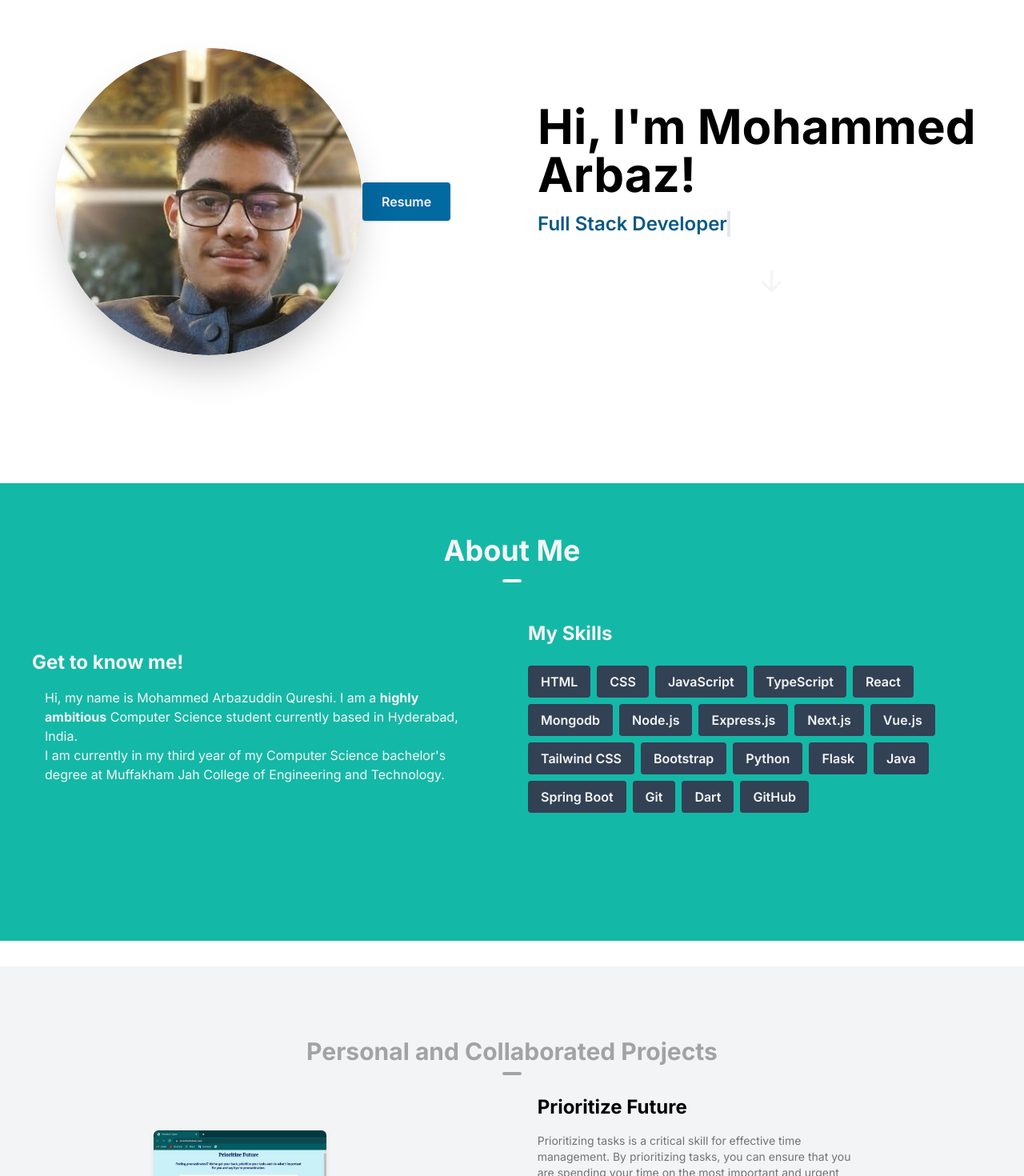
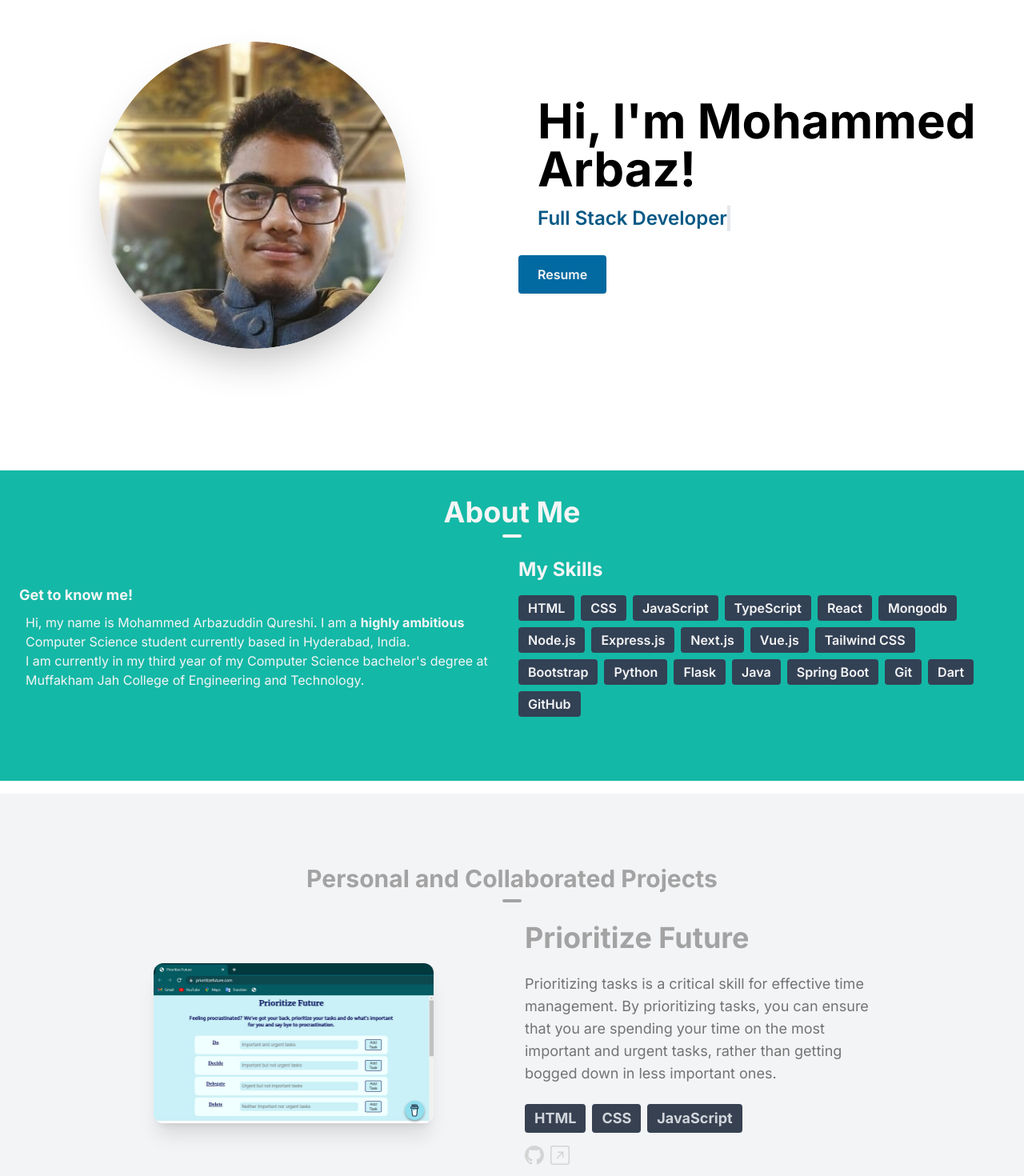
Before and after one commit to mohammedarbaz119/portfolio, a Next.js app: page / in a window 1280 px wide. Shown: the part 100-1570 px from the top of the page at 80% size. Built offline with nearby package versions, Linux system fonts and the light colour scheme.

Commit message:
fix error

```diff
--- a/app/Components/About.tsx
+++ b/app/Components/About.tsx
@@ -19,39 +19,39 @@ const skills = [
   { skill: "Dart" },
   { skill: "GitHub" },
 ];
+
 const AboutSection = () => {
   return (
     <section id="about" className="bg-teal-500 text-neutral-100">
-      <div className="my-8 pb-8 md:py-16 md:pb-32 p-2">
-        <h1 className="text-center font-bold text-4xl">
+      <div className="my-4 pb-4 md:py-8 md:pb-16 p-2">
+        <h1 className="text-center font-bold text-2xl md:text-4xl">
           About Me
-          <hr className="w-6 h-1 mx-auto my-4 bg-neutral-100 border-0 rounded"></hr>
+          <hr className="w-6 h-1 mx-auto my-2 bg-neutral-100 border-0 rounded"></hr>
         </h1>
 
-        <div className="flex flex-col space-y-6 items-center justify-center md:space-x-10 md:space-y-0 md:p-8 md:flex-row md:text-left">
-          <div className="md:w-1/2">
-            <h1 className="text-center text-2xl font-bold mb-4 md:text-left">
+        <div className="flex flex-col space-y-4 items-center justify-center md:space-x-4 md:space-y-0 md:p-4 md:flex-row md:text-left">
+          <div className="md:w-full">
+            <h1 className="text-center text-lg font-bold mb-2 md:text-left">
               Get to know me!
             </h1>
-            <p className="mx-4">
+            <p className="mx-2 text-sm md:text-base">
               Hi, my name is Mohammed Arbazuddin Qureshi. I am a{" "}
               <span className="font-bold">highly ambitious</span> Computer
               Science student currently based in Hyderabad, India.
             </p>
-            <p className="mx-4">
-              I am currently in my third year of my Computer Science
-              bachelor&apos;s degree at Muffakham Jah College of Engineering and
-              Technology.
+            <p className="mx-2 text-sm md:text-base">
+              I am currently in my third year of my Computer Science bachelor's
+              degree at Muffakham Jah College of Engineering and Technology.
             </p>
           </div>
-          <div className="text-center md:w-1/2 md:text-left">
-            <h1 className="text-2xl font-bold mb-4">My Skills</h1>
-            <div className="flex flex-wrap flex-row justify-center md:justify-start">
+          <div className="text-center md:w-full md:text-left">
+            <h1 className="text-lg font-bold mb-2 md:text-2xl">My Skills</h1>
+            <div className="flex flex-wrap justify-center md:justify-start">
               {skills.map((item, idx) => {
                 return (
                   <p
                     key={idx}
-                    className="bg-slate-700 px-4 py-2 mr-2 mt-2 text-neutral-100 rounded font-semibold"
+                    className="bg-slate-700 px-3 py-1 mr-2 mt-2 text-neutral-100 rounded font-semibold text-sm md:text-base"
                   >
                     {item.skill}
                   </p>
--- a/app/Components/Hero.tsx
+++ b/app/Components/Hero.tsx
@@ -4,6 +4,8 @@ import { motion, useAnimation } from "framer-motion";
 import { Link } from "react-scroll";
 import { HiArrowDown } from "react-icons/hi";
 import Image from "next/image";
+
+// ... (imports remain unchanged)
 
 const Hero = () => {
   const intro: string[] = [
@@ -32,7 +34,7 @@ const Hero = () => {
   return (
     <section id="home" className="text-neutral-100">
       <div className="flex flex-col items-center justify-center animate-fadeIn animation-delay-2 my-6 py-8 sm:py-16 md:py-20 lg:py-32 md:flex-row md:space-x-4 md:text-left">
-        <div className="md:mt-2 md:w-1/2 px-1.5 flex items-center justify-center">
+        <div className="md:w-1/2 px-1.5 flex items-center justify-center">
           <div className="relative rounded-full overflow-hidden w-64 h-64 md:w-96 md:h-96 shadow-2xl">
             <Image
               src={"/profile1.jpeg"}
@@ -43,18 +45,11 @@ const Hero = () => {
             />
           </div>
           <br />
-          <a
-            href={"/resume.pdf"}
-            className="text-neutral-100 font-semibold px-6 py-3 bg-sky-700  rounded shadow hover:bg-sky-600"
-            download={"mohammed-resume.pdf"}
-          >
-            Resume
-          </a>
         </div>
-        <div className="md:mt-2 md:w-1/2 flex items-center text-center md:text-left">
+        <div className="md:w-1/2 flex flex-col items-center md:items-start text-center md:text-left">
           <div className="md:mx-6">
             <h2 className="text-2xl font-bold mt-6 md:mt-0 md:text-6xl text-black">
-              Hi, I&#39;m Mohammed Arbaz!
+              Hi, I'm Mohammed Arbaz!
             </h2>
             <motion.h4
               className="mt-4 mb-6 md:text-2xl min-h-full font-semibold text-sky-800 overflow-hidden whitespace-nowrap border-r-4 inline-block"
@@ -63,18 +58,15 @@ const Hero = () => {
             >
               {show}
             </motion.h4>
-            <div className="flex items-center justify-center mt-4">
-              <Link
-                to="about"
-                activeClass="active"
-                spy={true}
-                smooth={true}
-                offset={-100}
-                duration={500}
-              >
-                <HiArrowDown size={35} className="animate-bounce" />
-              </Link>
-            </div>
+          </div>
+          <div className="flex flex-col items-center md:items-start mt-4 md:mt-0">
+            <a
+              href={"/resume.pdf"}
+              className="text-neutral-100 font-semibold px-6 py-3 bg-sky-700 rounded shadow hover:bg-sky-600 mt-2 md:mt-0"
+              download={"mohammed-resume.pdf"}
+            >
+              Resume
+            </a>
           </div>
         </div>
       </div>
--- a/app/Components/NavBar.tsx
+++ b/app/Components/NavBar.tsx
@@ -114,7 +114,7 @@ export default function NavBar() {
 
   const handleScroll = () => {
     const scrollTop = window.scrollY;
-    if (scrollTop > 50) {
+    if (scrollTop > 0) {
       setShowNavbar(true);
     } else {
       setShowNavbar(false);
--- a/app/Components/Projects.tsx
+++ b/app/Components/Projects.tsx
@@ -41,11 +41,6 @@ const projects: ProjectDescription[] = [
   },
 ];
 
-// ... (imports remain unchanged)
-// ... (imports remain unchanged)
-
-// ... (imports remain unchanged)
-
 const Projects = () => {
   return (
     <section
@@ -63,7 +58,7 @@ const Projects = () => {
             <div key={idx} className="w-full max-w-4xl mx-auto">
               <Revealer offset="-100px 0px -100px 0px">
                 <div className="flex flex-col items-center md:flex-row md:space-x-8">
-                  <div className="md:w-1/2 mb-4 md:mb-0 text-center mx-auto">
+                  <div className="md:w-1/2 mb-4 md:mb-0">
                     <a
                       href={project.link || "#"}
                       target="_blank"
@@ -73,24 +68,25 @@ const Projects = () => {
                         <Image
                           src={project.image}
                           alt={project.name}
-                          width={250} // Adjust the width for smaller screens
-                          height={200} // Adjust the height for smaller screens
-                          className="w-full md:w-2/3 lg:w-1/2 rounded-md shadow-md hover:opacity-70"
+                          width={350} // Adjust the width for small screens
+                          height={300}
+                          // Adjust the height for small screens
+                          className="rounded-xl shadow-xl hover:opacity-70"
                         />
                       </div>
                     </a>
                   </div>
-                  <div className="md:w-1/2 md:pl-4 text-left">
-                    <h1 className="text-sm md:text-2xl font-bold mb-2 md:mb-4 text-black">
+                  <div className="md:w-1/2">
+                    <h1 className="text-xl md:text-4xl font-bold mb-4 md:mb-6 text-neutral-400">
                       {project.name}
                     </h1>
-                    <p className="text-xs md:text-sm leading-6 mb-4 text-neutral-500 dark:text-neutral-600">
+                    <p className="text-base md:text-lg leading-6 mb-4 text-neutral-500 dark:text-neutral-600">
                       {project.description}
                     </p>
-                    <p className="text-xs md:text-sm leading-6 mb-4 text-bold flex flex-wrap">
+                    <p className="text-base md:text-lg leading-6 mb-4 text-bold flex flex-wrap">
                       {project.tech?.map((l) => (
                         <span
-                          className="bg-gray-800 px-2 py-1 mr-1 mt-1 text-white rounded font-bold"
+                          className="bg-gray-700 px-3 py-1 mr-2 mt-2 text-gray-300 rounded font-bold"
                           key={l}
                         >
                           {l}
@@ -104,8 +100,8 @@ const Projects = () => {
                         rel="noopener noreferrer"
                       >
                         <BsGithub
-                          size={20}
-                          className="hover:-translate-y-1 transition-transform cursor-pointer text-black"
+                          size={24}
+                          className="hover:-translate-y-1 transition-transform cursor-pointer"
                         />
                       </a>
                       {project.link && (
@@ -115,8 +111,8 @@ const Projects = () => {
                           rel="noopener noreferrer"
                         >
                           <BsArrowUpRightSquare
-                            size={20}
-                            className="hover:-translate-y-1 transition-transform cursor-pointer text-black"
+                            size={24}
+                            className="hover:-translate-y-1 transition-transform cursor-pointer"
                           />
                         </a>
                       )}
```
